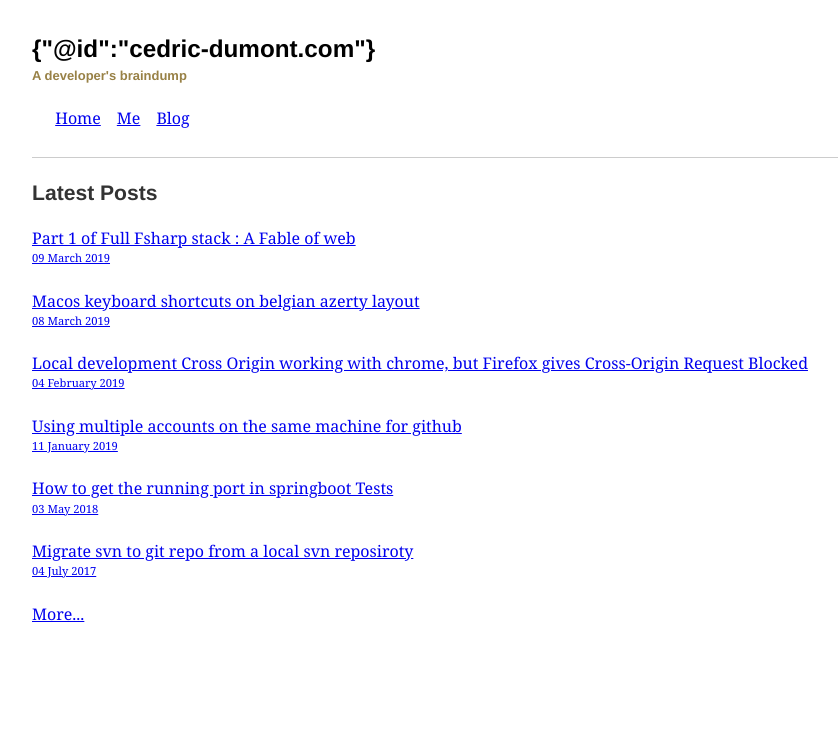
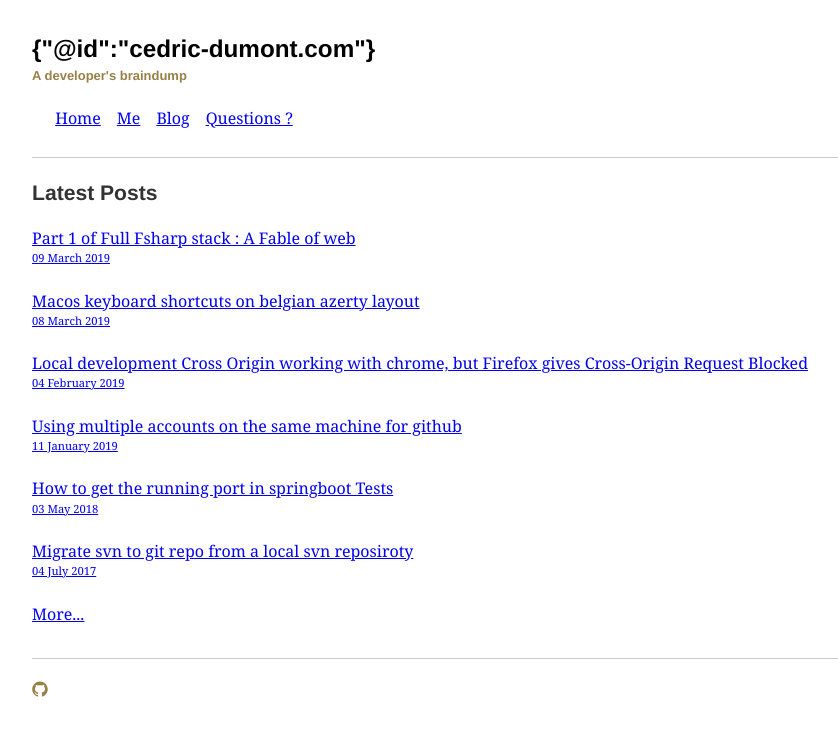
Before and after one commit to CedricDumont/blog, a Gatsby site: page / in a window 1280 px wide. Shown: the whole page, without its empty margins (174-1012 px from the left). Built offline with nearby package versions, Linux system fonts and the light colour scheme; Gatsby itself is replaced by a stand-in of ours; some packages are replaced by stand-ins of ours; what typography-theme-moraga would draw is missing.

Commit message:
Added a footer and Menu Questions

```diff
--- /dev/null
+++ b/src/components/Footer.js
@@ -0,0 +1,19 @@
+
+import React from "react"
+
+const Footer = () => {
+    return (
+        <div style={{ marginTop: `2em`}}>
+            <hr/>
+            <a href="https://github.com/CedricDumont" target="_blank"
+                rel="noopener noreferrer">
+                <svg height="2em" width="2em">
+                    <path fill="#988146"
+                        d="M7.999,0.431c-4.285,0-7.76,3.474-7.76,7.761 c0,3.428,2.223,6.337,5.307,7.363c0.388,0.071,0.53-0.168,0.53-0.374c0-0.184-0.007-0.672-0.01-1.32 c-2.159,0.469-2.614-1.04-2.614-1.04c-0.353-0.896-0.862-1.135-0.862-1.135c-0.705-0.481,0.053-0.472,0.053-0.472 c0.779,0.055,1.189,0.8,1.189,0.8c0.692,1.186,1.816,0.843,2.258,0.645c0.071-0.502,0.271-0.843,0.493-1.037 C4.86,11.425,3.049,10.76,3.049,7.786c0-0.847,0.302-1.54,0.799-2.082C3.768,5.507,3.501,4.718,3.924,3.65 c0,0,0.652-0.209,2.134,0.796C6.677,4.273,7.34,4.187,8,4.184c0.659,0.003,1.323,0.089,1.943,0.261 c1.482-1.004,2.132-0.796,2.132-0.796c0.423,1.068,0.157,1.857,0.077,2.054c0.497,0.542,0.798,1.235,0.798,2.082 c0,2.981-1.814,3.637-3.543,3.829c0.279,0.24,0.527,0.713,0.527,1.437c0,1.037-0.01,1.874-0.01,2.129 c0,0.208,0.14,0.449,0.534,0.373c3.081-1.028,5.302-3.935,5.302-7.362C15.76,3.906,12.285,0.431,7.999,0.431z"></path>
+                </svg>
+            </a>
+        </div>
+    );
+}
+
+export default Footer;
--- a/src/components/LayoutBase.js
+++ b/src/components/LayoutBase.js
@@ -2,6 +2,7 @@ import React from "react"
 import Header from "./Header"
 import layoutStyles from "./layout.module.css"
 import Helmet from "react-helmet"
+import Footer from "./Footer";
 
 
 export default (data) => {
@@ -21,6 +22,7 @@ export default (data) => {
             <Header />
             <hr />
             {children}
+            <Footer/>
         </div>
     )
 }
--- a/src/components/Navigation.js
+++ b/src/components/Navigation.js
@@ -13,9 +13,11 @@ const Navigation = () => {
             <ListLink to="/">Home</ListLink>
             <ListLink to="/me/">Me</ListLink>
             <ListLink to="/blog/">Blog</ListLink>
+            <li style={{ display: `inline-block`, marginRight: `1rem` }}>
+                <a href="https://github.com/CedricDumont/blog/issues" target="_blank" rel="noopener noreferrer">Questions ?</a>
+            </li>
         </ul>
     )
-
 }
 
 export default Navigation;
--- a/src/components/SiteTitle.js
+++ b/src/components/SiteTitle.js
@@ -8,6 +8,7 @@ const SiteTitle = ({ data }) => {
 
     return (
         <div>
+
             <Link to="/" style={{ textDecoration:`none`, textShadow: `none`, color:`black`}}>
                 <h2 style={{ margin:`0 0 0 0`}}>{title}</h2>
             </Link>
```
